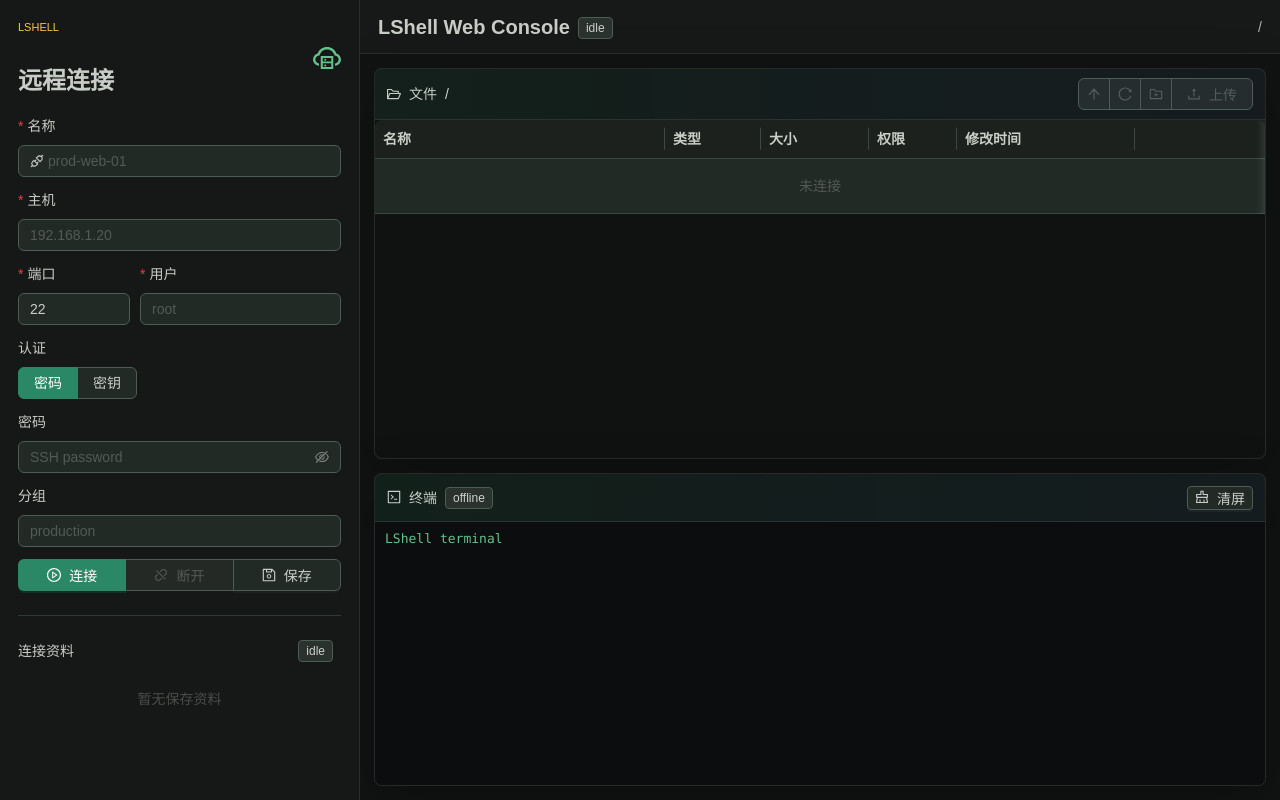
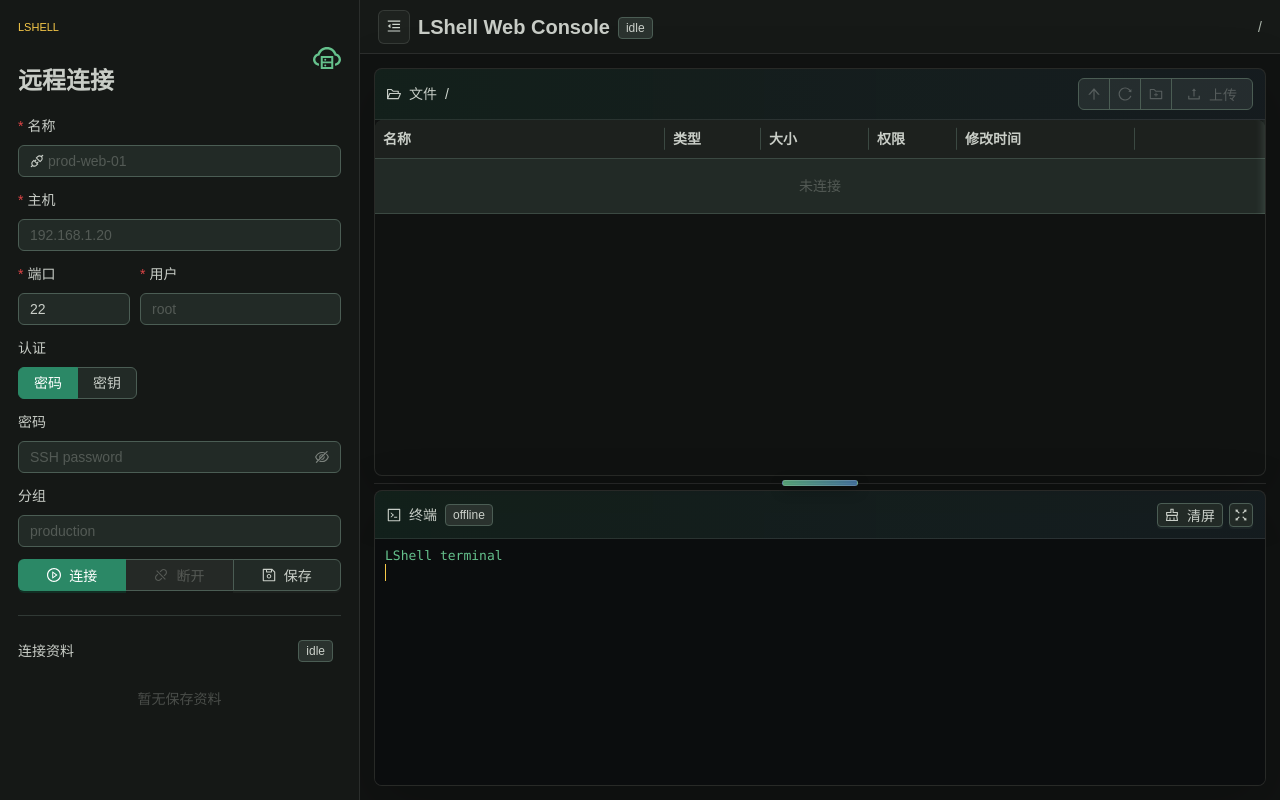
Before and after one commit to ljt1024/LShell, a React (Vite) app in the folder frontend/: page / in a window 1280 px wide. Built offline with nearby package versions, Linux system fonts and the light colour scheme.

Commit message:
feat: 添加侧边栏折叠功能和终端全屏支持

```diff
--- a/frontend/src/App.tsx
+++ b/frontend/src/App.tsx
@@ -1,4 +1,7 @@
-import { Alert, ConfigProvider, Layout, Space, Tag, Typography, theme } from "antd";
+import { MenuFoldOutlined, MenuUnfoldOutlined } from "@ant-design/icons";
+import { Alert, Button, ConfigProvider, Layout, Space, Tag, Tooltip, Typography, theme } from "antd";
+import type { CSSProperties, PointerEvent } from "react";
+import { useCallback, useRef, useState } from "react";
 import { ConnectionPanel } from "./components/Connection/ConnectionPanel";
 import { FileManager } from "./components/FileManager/FileManager";
 import { TerminalPanel } from "./components/Terminal/TerminalPanel";
@@ -8,6 +11,62 @@ import "./styles.css";
 export default function App() {
   const shell = useWebShell();
   const connected = shell.status === "connected";
+  const workspaceRef = useRef<HTMLElement | null>(null);
+  const isResizingRef = useRef(false);
+  const [siderCollapsed, setSiderCollapsed] = useState(false);
+  const [filePanePercent, setFilePanePercent] = useState(58);
+
+  const workspaceStyle = {
+    "--file-pane-size": `${filePanePercent}fr`,
+    "--terminal-pane-size": `${100 - filePanePercent}fr`
+  } as CSSProperties;
+
+  const updateSplitFromPointer = useCallback((clientY: number) => {
+    const workspace = workspaceRef.current;
+    if (!workspace) {
+      return;
+    }
+
+    const rect = workspace.getBoundingClientRect();
+    const style = window.getComputedStyle(workspace);
+    const paddingTop = Number.parseFloat(style.paddingTop) || 0;
+    const paddingBottom = Number.parseFloat(style.paddingBottom) || 0;
+    const usableHeight = rect.height - paddingTop - paddingBottom;
+    const y = clientY - rect.top - paddingTop;
+    const nextPercent = clamp((y / usableHeight) * 100, 32, 74);
+    setFilePanePercent(nextPercent);
+  }, []);
+
+  const startPaneResize = useCallback(
+    (event: PointerEvent<HTMLDivElement>) => {
+      isResizingRef.current = true;
+      event.currentTarget.setPointerCapture(event.pointerId);
+      updateSplitFromPointer(event.clientY);
+      event.preventDefault();
+    },
+    [updateSplitFromPointer]
+  );
+
+  const movePaneResize = useCallback(
+    (event: PointerEvent<HTMLDivElement>) => {
+      if (!isResizingRef.current) {
+        return;
+      }
+      updateSplitFromPointer(event.clientY);
+    },
+    [updateSplitFromPointer]
+  );
+
+  const stopPaneResize = useCallback((event: PointerEvent<HTMLDivElement>) => {
+    isResizingRef.current = false;
+    if (event.currentTarget.hasPointerCapture(event.pointerId)) {
+      event.currentTarget.releasePointerCapture(event.pointerId);
+    }
+  }, []);
+
+  const nudgePaneResize = useCallback((delta: number) => {
+    setFilePanePercent((current) => clamp(current + delta, 32, 74));
+  }, []);
 
   return (
     <ConfigProvider
@@ -36,12 +95,27 @@ export default function App() {
       }}
     >
       <Layout className="app-shell">
-        <Layout.Sider width={360} className="app-sider">
+        <Layout.Sider
+          width={360}
+          collapsed={siderCollapsed}
+          collapsedWidth={0}
+          trigger={null}
+          className={`app-sider${siderCollapsed ? " app-sider-collapsed" : ""}`}
+        >
           <ConnectionPanel status={shell.status} onConnect={shell.connect} onDisconnect={shell.disconnect} />
         </Layout.Sider>
         <Layout className="app-main">
           <Layout.Header className="app-header">
             <Space>
+              <Tooltip title={siderCollapsed ? "显示连接面板" : "隐藏连接面板"}>
+                <Button
+                  className="sidebar-toggle"
+                  type="text"
+                  icon={siderCollapsed ? <MenuUnfoldOutlined /> : <MenuFoldOutlined />}
+                  onClick={() => setSiderCollapsed((collapsed) => !collapsed)}
+                  aria-label={siderCollapsed ? "显示连接面板" : "隐藏连接面板"}
+                />
+              </Tooltip>
               <Typography.Title level={4}>LShell Web Console</Typography.Title>
               <Tag color={connected ? "success" : shell.status === "connecting" ? "processing" : "default"}>
                 {shell.connectionName || shell.status}
@@ -60,7 +134,7 @@ export default function App() {
               onClose={shell.clearError}
             />
           ) : null}
-          <Layout.Content className="workspace">
+          <Layout.Content ref={workspaceRef} className="workspace" style={workspaceStyle}>
             <FileManager
               connected={connected}
               files={shell.files}
@@ -79,6 +153,32 @@ export default function App() {
               onUpload={shell.uploadFile}
               onDownload={shell.downloadFile}
             />
+            <div
+              className="workspace-resizer"
+              role="separator"
+              aria-label="调整文件区和终端区高度"
+              aria-orientation="horizontal"
+              aria-valuemin={32}
+              aria-valuemax={74}
+              aria-valuenow={Math.round(filePanePercent)}
+              tabIndex={0}
+              onPointerDown={startPaneResize}
+              onPointerMove={movePaneResize}
+              onPointerUp={stopPaneResize}
+              onPointerCancel={stopPaneResize}
+              onKeyDown={(event) => {
+                if (event.key === "ArrowUp") {
+                  nudgePaneResize(-4);
+                  event.preventDefault();
+                }
+                if (event.key === "ArrowDown") {
+                  nudgePaneResize(4);
+                  event.preventDefault();
+                }
+              }}
+            >
+              <span className="resizer-grip" />
+            </div>
             <TerminalPanel
               status={shell.status}
               sessionId={shell.sessionId}
@@ -93,3 +193,7 @@ export default function App() {
     </ConfigProvider>
   );
 }
+
+function clamp(value: number, min: number, max: number): number {
+  return Math.min(max, Math.max(min, value));
+}
--- a/frontend/src/components/Terminal/TerminalPanel.tsx
+++ b/frontend/src/components/Terminal/TerminalPanel.tsx
@@ -1,9 +1,9 @@
-import { ClearOutlined, CodeOutlined } from "@ant-design/icons";
+import { ClearOutlined, CodeOutlined, FullscreenExitOutlined, FullscreenOutlined } from "@ant-design/icons";
 import { FitAddon } from "@xterm/addon-fit";
 import { Terminal } from "@xterm/xterm";
 import "@xterm/xterm/css/xterm.css";
-import { Button, Space, Tag, Typography } from "antd";
-import { useEffect, useRef } from "react";
+import { Button, Space, Tag, Tooltip, Typography } from "antd";
+import { useEffect, useRef, useState } from "react";
 import type { ConnectionStatus } from "../../types/protocol";
 
 interface TerminalPanelProps {
@@ -22,6 +22,7 @@ export function TerminalPanel({ status, sessionId, registerWriter, onOpen, onInp
   const inputRef = useRef(onInput);
   const resizeRef = useRef(onResize);
   const statusRef = useRef(status);
+  const [fullscreen, setFullscreen] = useState(false);
 
   useEffect(() => {
     inputRef.current = onInput;
@@ -109,17 +110,57 @@ export function TerminalPanel({ status, sessionId, registerWriter, onOpen, onInp
     onOpen(terminal.cols, terminal.rows);
   }, [onOpen, sessionId, status]);
 
+  useEffect(() => {
+    const handleKeyDown = (event: KeyboardEvent) => {
+      if (event.key === "Escape") {
+        setFullscreen(false);
+      }
+    };
+
+    if (fullscreen) {
+      window.addEventListener("keydown", handleKeyDown);
+    }
+
+    const resizeTimer = window.setTimeout(() => {
+      const terminal = terminalRef.current;
+      const fitAddon = fitAddonRef.current;
+      if (!terminal || !fitAddon) {
+        return;
+      }
+      fitAddon.fit();
+      if (statusRef.current === "connected") {
+        resizeRef.current(terminal.cols, terminal.rows);
+      }
+      terminal.focus();
+    }, 0);
+
+    return () => {
+      window.removeEventListener("keydown", handleKeyDown);
+      window.clearTimeout(resizeTimer);
+    };
+  }, [fullscreen]);
+
   return (
-    <section className="terminal-panel">
+    <section className={`terminal-panel${fullscreen ? " terminal-panel-fullscreen" : ""}`}>
       <div className="section-bar">
         <Space>
           <CodeOutlined />
           <Typography.Text>终端</Typography.Text>
           <Tag color={status === "connected" ? "success" : "default"}>{status === "connected" ? "live" : "offline"}</Tag>
         </Space>
-        <Button size="small" icon={<ClearOutlined />} onClick={() => terminalRef.current?.clear()}>
-          清屏
-        </Button>
+        <Space size={6}>
+          <Button size="small" icon={<ClearOutlined />} onClick={() => terminalRef.current?.clear()}>
+            清屏
+          </Button>
+          <Tooltip title={fullscreen ? "退出全屏" : "全屏"}>
+            <Button
+              size="small"
+              icon={fullscreen ? <FullscreenExitOutlined /> : <FullscreenOutlined />}
+              onClick={() => setFullscreen((current) => !current)}
+              aria-label={fullscreen ? "退出终端全屏" : "终端全屏"}
+            />
+          </Tooltip>
+        </Space>
       </div>
       <div ref={containerRef} className="terminal-host" />
     </section>
--- a/frontend/src/styles.css
+++ b/frontend/src/styles.css
@@ -33,6 +33,19 @@ body {
   height: 100vh;
   overflow: auto;
   border-right: 1px solid rgba(231, 236, 229, 0.1);
+  transition:
+    min-width 180ms ease,
+    max-width 180ms ease,
+    width 180ms ease,
+    border-color 180ms ease;
+}
+
+.app-sider-collapsed {
+  min-width: 0 !important;
+  max-width: 0 !important;
+  width: 0 !important;
+  overflow: hidden;
+  border-right-color: transparent;
 }
 
 .connection-panel {
@@ -120,6 +133,22 @@ body {
   border-bottom: 1px solid rgba(231, 236, 229, 0.1);
 }
 
+.sidebar-toggle {
+  display: inline-grid;
+  width: 34px;
+  height: 34px;
+  place-items: center;
+  color: #cfd7cf;
+  border: 1px solid rgba(231, 236, 229, 0.12);
+  background: rgba(231, 236, 229, 0.04);
+}
+
+.sidebar-toggle:hover {
+  color: #65c18c !important;
+  border-color: rgba(101, 193, 140, 0.42) !important;
+  background: rgba(101, 193, 140, 0.1) !important;
+}
+
 .header-path {
   max-width: 46vw;
   overflow: hidden;
@@ -136,8 +165,8 @@ body {
   display: grid;
   min-height: 0;
   padding: 14px;
-  gap: 14px;
-  grid-template-rows: minmax(280px, 1fr) minmax(220px, 0.8fr);
+  gap: 0;
+  grid-template-rows: minmax(260px, var(--file-pane-size, 58fr)) 14px minmax(190px, var(--terminal-pane-size, 42fr));
 }
 
 .file-panel,
@@ -180,6 +209,83 @@ body {
   flex-direction: column;
 }
 
+.terminal-panel-fullscreen {
+  position: fixed;
+  inset: 10px;
+  z-index: 1200;
+  border-color: rgba(101, 193, 140, 0.38);
+  background:
+    linear-gradient(180deg, rgba(17, 19, 18, 0.94), rgba(11, 13, 14, 0.98)),
+    #0b0d0e;
+  box-shadow:
+    0 0 0 1px rgba(247, 201, 72, 0.08),
+    0 28px 90px rgba(0, 0, 0, 0.68);
+}
+
+.terminal-panel-fullscreen::before {
+  position: fixed;
+  inset: -10px;
+  z-index: -1;
+  content: "";
+  background: rgba(5, 7, 6, 0.72);
+  backdrop-filter: blur(6px);
+}
+
+.terminal-panel-fullscreen .section-bar {
+  min-height: 50px;
+  background: linear-gradient(90deg, rgba(47, 156, 117, 0.18), rgba(87, 148, 209, 0.12));
+}
+
+.workspace-resizer {
+  position: relative;
+  display: flex;
+  align-items: center;
+  justify-content: center;
+  min-height: 14px;
+  cursor: row-resize;
+  touch-action: none;
+  user-select: none;
+}
+
+.workspace-resizer::before {
+  width: 100%;
+  height: 1px;
+  content: "";
+  background: rgba(231, 236, 229, 0.1);
+  transition:
+    background 140ms ease,
+    box-shadow 140ms ease;
+}
+
+.workspace-resizer:hover::before,
+.workspace-resizer:focus-visible::before {
+  background: rgba(101, 193, 140, 0.5);
+  box-shadow: 0 0 18px rgba(101, 193, 140, 0.2);
+}
+
+.workspace-resizer:focus-visible {
+  outline: 0;
+}
+
+.resizer-grip {
+  position: absolute;
+  width: 76px;
+  height: 6px;
+  border: 1px solid rgba(231, 236, 229, 0.18);
+  border-radius: 999px;
+  background: linear-gradient(90deg, rgba(101, 193, 140, 0.8), rgba(87, 148, 209, 0.7));
+  box-shadow: 0 4px 14px rgba(0, 0, 0, 0.28);
+  transition:
+    transform 140ms ease,
+    border-color 140ms ease;
+}
+
+.workspace-resizer:hover .resizer-grip,
+.workspace-resizer:focus-visible .resizer-grip {
+  border-color: rgba(247, 201, 72, 0.55);
+  transform: scaleX(1.08);
+}
+
 .terminal-host {
   min-height: 0;
   flex: 1;
@@ -214,7 +320,7 @@ body {
     display: block;
   }
 
-  .app-sider {
+  .app-sider:not(.app-sider-collapsed) {
     width: 100% !important;
     max-width: none !important;
     height: auto;
@@ -223,10 +329,16 @@ body {
   }
 
   .workspace {
-    grid-template-rows: minmax(360px, auto) 320px;
+    min-height: 680px;
+    grid-template-rows: minmax(320px, var(--file-pane-size, 58fr)) 14px minmax(260px, var(--terminal-pane-size, 42fr));
   }
 
   .header-path {
     display: none;
   }
+
+  .terminal-panel-fullscreen {
+    inset: 0;
+    border-radius: 0;
+  }
 }
```
